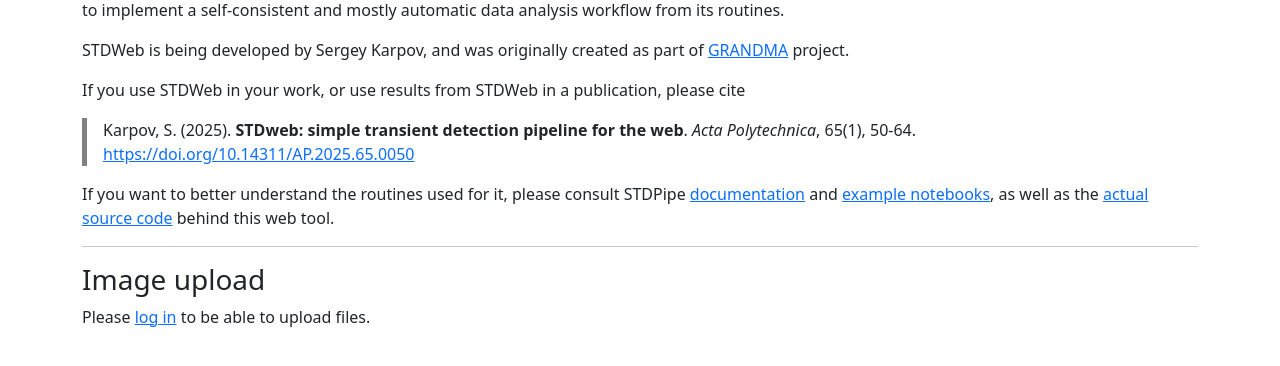
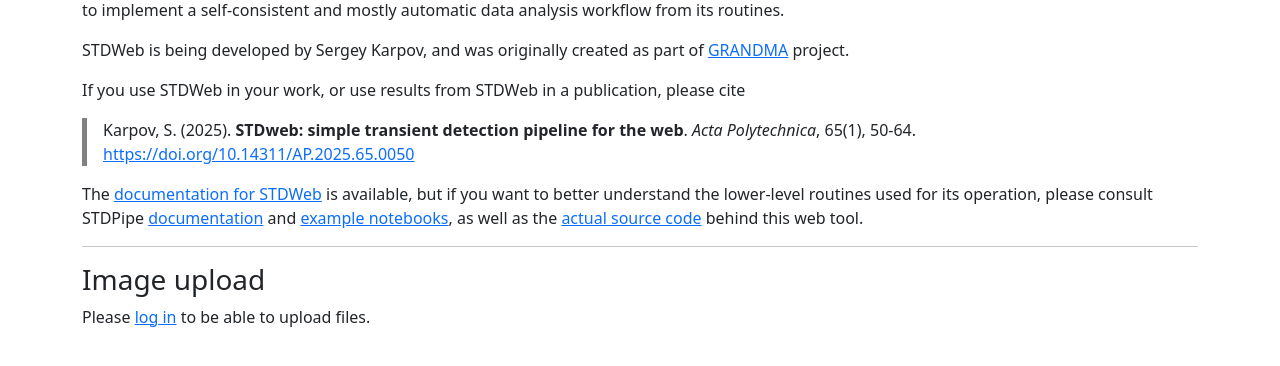
Before and after one commit to karpov-sv/stdweb, a Django app: page / in a window 1280 px wide. Shown: the part 170-536 px from the top of the page. Run offline with Django 4.2, Linux system fonts and the light colour scheme; data that the repository does not hold is empty; parts of the project's set-up code (start-up, migrations or seed data) failed here and were passed over; some libraries are stand-ins or nearby versions.

Commit message:
Link to readthedocs documentation

```diff
--- a/stdweb/templates/index.html
+++ b/stdweb/templates/index.html
@@ -40,7 +40,8 @@
   </p>
 
   <p>
-    If you want to better understand the routines used for it, please consult STDPipe <a href="https://stdpipe.readthedocs.io/">documentation</a> and <a href="https://github.com/karpov-sv/stdpipe/tree/master/notebooks">example notebooks</a>, as well as the <a href="https://github.com/karpov-sv/stdweb">actual source code</a> behind this web tool.
+    The <a href="https://stdweb.readthedocs.io">documentation for STDWeb</a> is available, but
+    if you want to better understand the lower-level routines used for its operation, please consult STDPipe <a href="https://stdpipe.readthedocs.io/">documentation</a> and <a href="https://github.com/karpov-sv/stdpipe/tree/master/notebooks">example notebooks</a>, as well as the <a href="https://github.com/karpov-sv/stdweb">actual source code</a> behind this web tool.
   </p>
 
   <hr>
```
